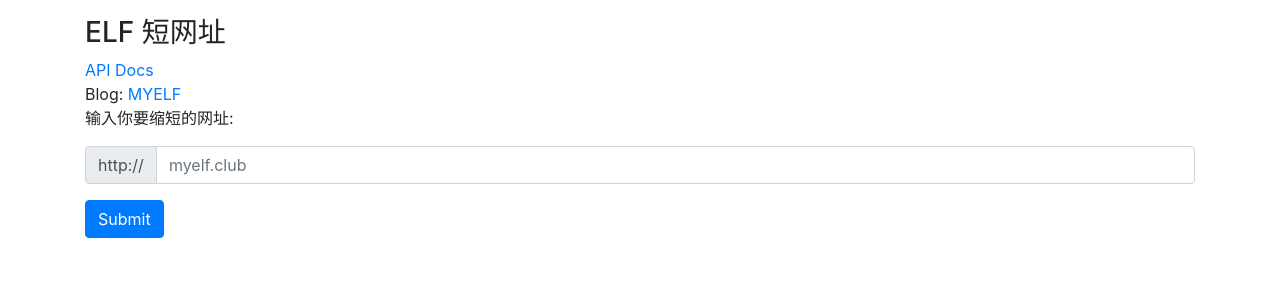
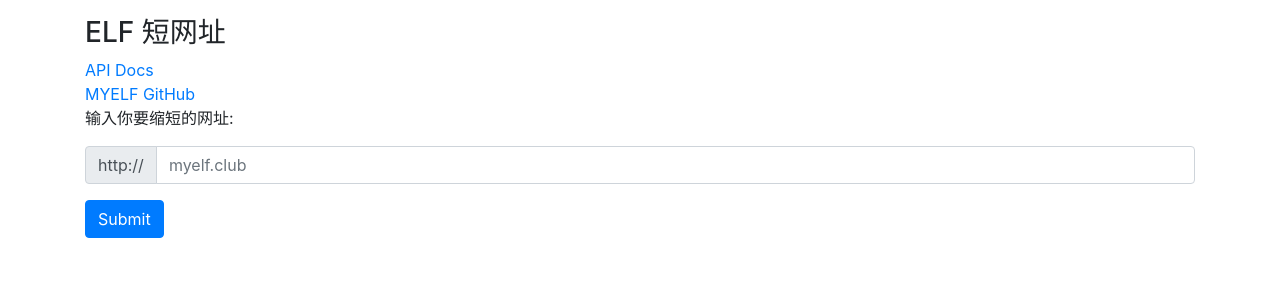
Before and after one commit to Quan666/elf-dwz, a FastAPI app: page / in a window 1280 px wide. Shown: the top 300 px of the page. Run offline with FastAPI, Linux system fonts and the light colour scheme; some libraries are stand-ins or nearby versions.

Commit message:
:memo: 编写文档

```diff
--- a/templates/index.html
+++ b/templates/index.html
@@ -13,7 +13,7 @@
 <div class="container mt-3">
     <h3>ELF 短网址</h3>
     <a href="/docs">API Docs</a><br>
-    Blog: <a href="https://myelf.club">MYELF</a>
+    <a href="https://myelf.club">MYELF</a> <a href="https://github.com/Quan666/elf-dwz">GitHub</a>
     <p>输入你要缩短的网址:</p>
     <div>
         <div class="input-group mb-3">
```
Also changed, not shown: README.md.
